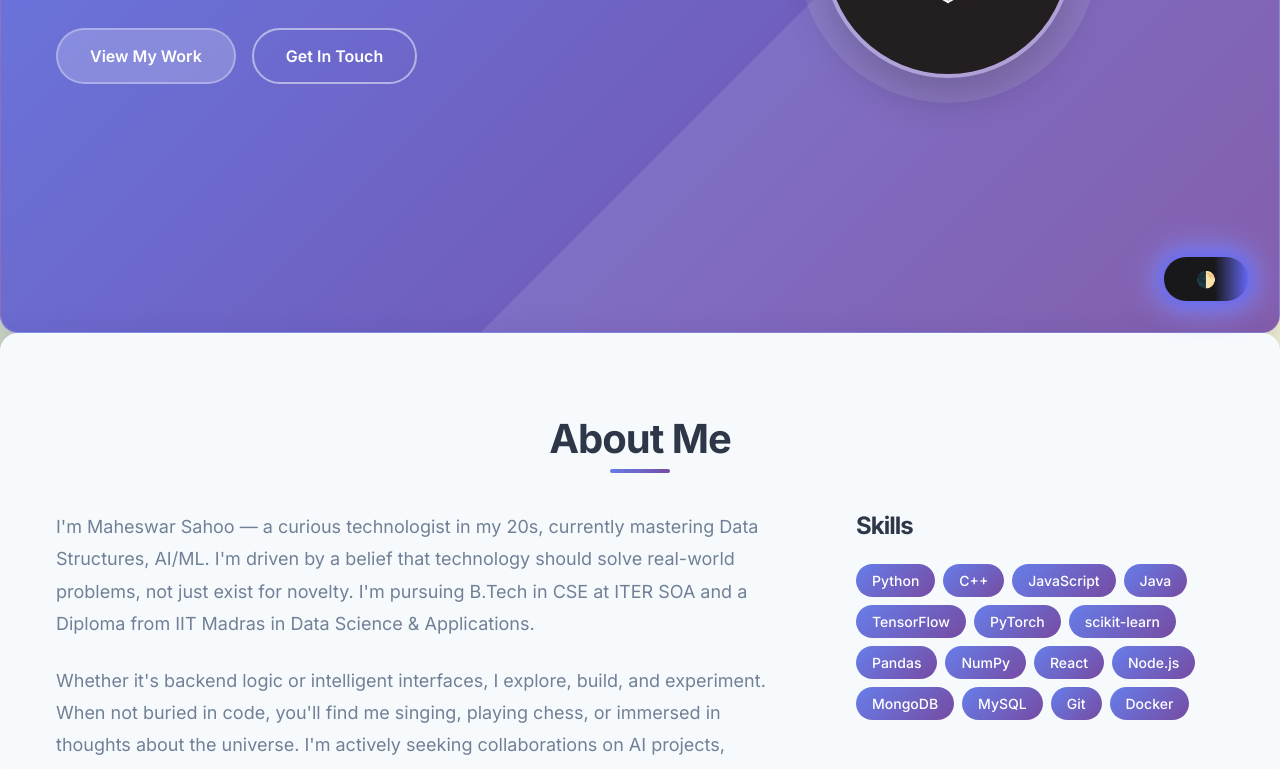
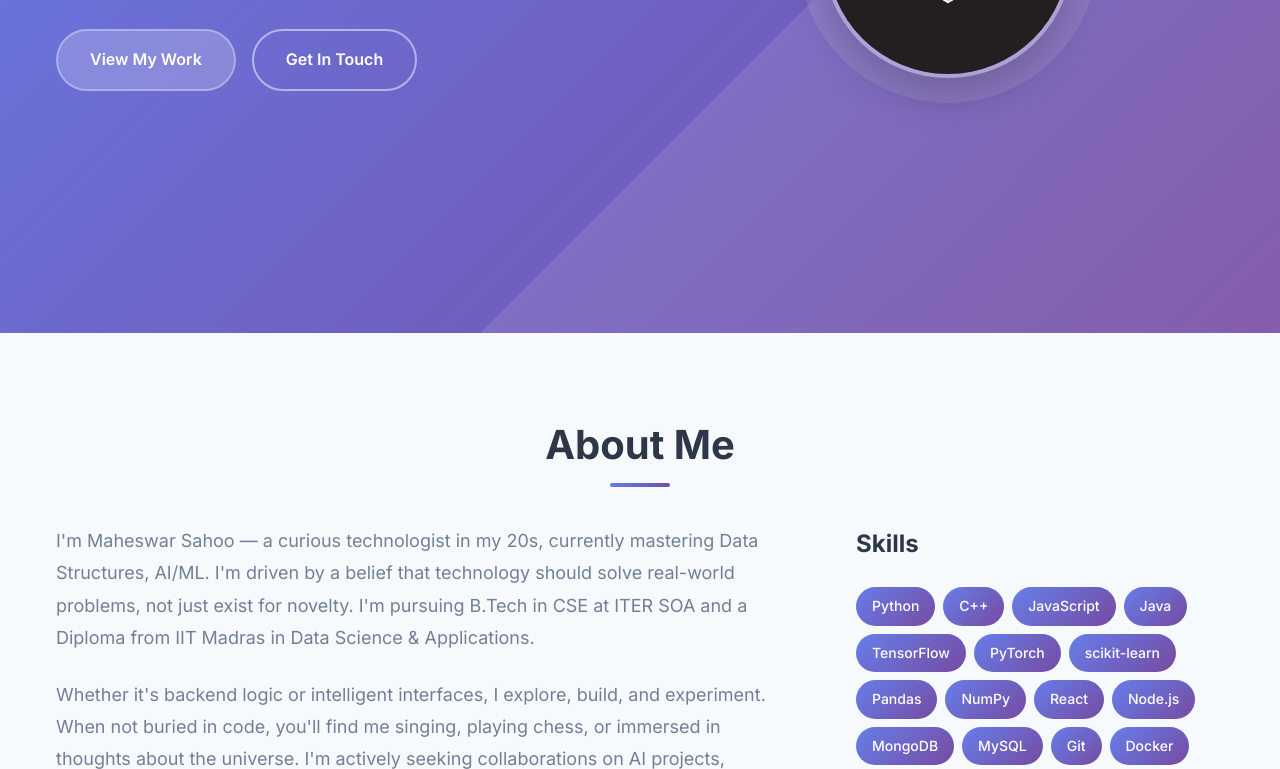
Before and after one commit to maheswar2003/my-website, a plain HTML site: page index.html in a window 1280 px wide. Shown: the part 467-1236 px from the top of the page. Drawn offline with Linux system fonts and the light colour scheme.

Commit message:
Revert "Redesign: Apply modern web design trends, dark mode, glassmorphism, micro-interactions, and accessibility improvements"
This reverts commit 7b5a66c8b4bbc567201f5d7f3cc5af11d55a69b6.

```diff
--- a/script.js
+++ b/script.js
@@ -664,64 +664,6 @@ class PerformanceMonitor {
     }
 }
 
-// Dark mode toggle
-function setDarkMode(enabled) {
-  document.body.classList.toggle('dark-mode', enabled);
-  localStorage.setItem('darkMode', enabled ? '1' : '0');
-}
-
-function toggleDarkMode() {
-  setDarkMode(!document.body.classList.contains('dark-mode'));
-}
-
-// Add dark mode toggle button if not present
-if (!document.getElementById('dark-mode-toggle')) {
-  const toggleBtn = document.createElement('button');
-  toggleBtn.id = 'dark-mode-toggle';
-  toggleBtn.className = 'button glow';
-  toggleBtn.setAttribute('aria-label', 'Toggle dark mode');
-  toggleBtn.style.position = 'fixed';
-  toggleBtn.style.bottom = '2em';
-  toggleBtn.style.right = '2em';
-  toggleBtn.style.zIndex = '1000';
-  toggleBtn.innerHTML = '🌓';
-  toggleBtn.onclick = toggleDarkMode;
-  document.body.appendChild(toggleBtn);
-}
-
-// On load, set dark mode from localStorage
-if (localStorage.getItem('darkMode') === '1') {
-  setDarkMode(true);
-}
-
-// Button micro-interactions (keyboard accessibility)
-document.addEventListener('keydown', function(e) {
-  if ((e.key === 'Enter' || e.key === ' ') && document.activeElement.classList.contains('button')) {
-    document.activeElement.classList.add('active');
-  }
-});
-document.addEventListener('keyup', function(e) {
-  if ((e.key === 'Enter' || e.key === ' ') && document.activeElement.classList.contains('button')) {
-    document.activeElement.classList.remove('active');
-  }
-});
-
-// Apply glassmorphism and glow to relevant elements if not present
-window.addEventListener('DOMContentLoaded', () => {
-  // Add glass class to main content sections if not present
-  document.querySelectorAll('section, .main, .card').forEach(el => {
-    if (!el.classList.contains('glass')) {
-      el.classList.add('glass');
-    }
-  });
-  // Add glow to main CTAs
-  document.querySelectorAll('.cta, .button').forEach(el => {
-    if (!el.classList.contains('glow')) {
-      el.classList.add('glow');
-    }
-  });
-});
-
 // Initialize everything when DOM is ready
 class App {
     constructor() {
--- a/styles.css
+++ b/styles.css
@@ -81,136 +81,18 @@
     --shadow: rgba(0, 0, 0, 0.3);
 }
 
-/* 1. Modern, bold, clean typography */
-body {
-  font-family: 'Inter', 'Segoe UI', Arial, sans-serif;
-  font-size: 18px;
-  color: #222;
-  background: radial-gradient(ellipse at 70% 20%, #dbeafe 0%, #fef9c3 40%, #a7bfc9 100%);
-  min-height: 100vh;
-  margin: 0;
-  -webkit-font-smoothing: antialiased;
-  -moz-osx-font-smoothing: grayscale;
-  transition: background 0.5s, color 0.5s;
+/* Base typography and layout */
+html {
+    font-size: 100%;
 }
 
-h1, h2, h3, h4, h5, h6 {
-  font-family: 'Inter', 'Segoe UI', Arial, sans-serif;
-  font-weight: 800;
-  letter-spacing: -1px;
-  color: #18181b;
-  margin-bottom: 0.5em;
-}
-
-/* 2. Glassmorphism effect for cards/sections */
-.glass {
-  background: rgba(255, 255, 255, 0.25);
-  box-shadow: 0 8px 32px 0 rgba(31, 38, 135, 0.18);
-  backdrop-filter: blur(12px);
-  -webkit-backdrop-filter: blur(12px);
-  border-radius: 18px;
-  border: 1px solid rgba(255, 255, 255, 0.18);
-}
-
-/* 3. Micro-interactions for buttons */
-button, .button, .cta {
-  font-family: inherit;
-  font-size: 1rem;
-  padding: 0.75em 2em;
-  border-radius: 999px;
-  border: none;
-  background: linear-gradient(90deg, #18181b 60%, #6366f1 100%);
-  color: #fff;
-  font-weight: 700;
-  box-shadow: 0 2px 12px 0 rgba(99, 102, 241, 0.18);
-  cursor: pointer;
-  transition: transform 0.15s, box-shadow 0.15s, background 0.3s;
-  outline: none;
-  position: relative;
-  overflow: hidden;
-}
-button:hover, .button:hover, .cta:hover {
-  transform: translateY(-2px) scale(1.04);
-  box-shadow: 0 4px 24px 0 rgba(99, 102, 241, 0.28);
-  background: linear-gradient(90deg, #6366f1 0%, #18181b 100%);
-}
-
-/* 4. Dark mode toggle */
-body.dark-mode {
-  background: radial-gradient(ellipse at 70% 20%, #18181b 0%, #23272f 40%, #0f172a 100%);
-  color: #f3f4f6;
-}
-body.dark-mode h1, body.dark-mode h2, body.dark-mode h3, body.dark-mode h4, body.dark-mode h5, body.dark-mode h6 {
-  color: #f3f4f6;
-}
-body.dark-mode .glass {
-  background: rgba(30, 41, 59, 0.35);
-  border: 1px solid rgba(51, 65, 85, 0.18);
-}
-body.dark-mode button, body.dark-mode .button, body.dark-mode .cta {
-  background: linear-gradient(90deg, #6366f1 60%, #18181b 100%);
-  color: #fff;
-}
-body.dark-mode button:hover, body.dark-mode .button:hover, body.dark-mode .cta:hover {
-  background: linear-gradient(90deg, #18181b 0%, #6366f1 100%);
-}
-
-/* 5. Soft shadows and window overlays */
-.soft-shadow {
-  box-shadow: 0 8px 32px 0 rgba(31, 38, 135, 0.12);
-}
-.window-overlay {
-  position: absolute;
-  top: 0; left: 0; right: 0; bottom: 0;
-  pointer-events: none;
-  background: repeating-linear-gradient(135deg, rgba(255,255,255,0.08) 0 2px, transparent 2px 20px);
-  z-index: 1;
-}
-
-/* 6. Glow effects for buttons/CTAs */
-.glow {
-  box-shadow: 0 0 16px 4px #6366f1, 0 0 32px 8px #818cf8;
-}
-
-/* 7. Smooth transitions and hover effects */
-a {
-  color: #6366f1;
-  text-decoration: none;
-  transition: color 0.2s;
-}
-a:hover {
-  color: #18181b;
-}
-
-/* 8. Accessibility and responsiveness */
-@media (max-width: 600px) {
-  body {
-    font-size: 16px;
-  }
-  h1 {
-    font-size: 2rem;
-  }
-  .glass {
-    padding: 1em;
-  }
-}
-
-:focus {
-  outline: 2px solid #6366f1;
-  outline-offset: 2px;
-}
-
-/* Utility classes for layout */
-.flex-center {
-  display: flex;
-  align-items: center;
-  justify-content: center;
-}
-
-.container {
-  max-width: 1200px;
-  margin: 0 auto;
-  padding: 2em;
+body {
+    font-family: 'Inter', -apple-system, BlinkMacSystemFont, 'Segoe UI', Roboto, sans-serif;
+    line-height: 1.6;
+    color: var(--text-primary);
+    background-color: var(--background);
+    overflow-x: hidden;
+    transition: background-color var(--transition-base), color var(--transition-base);
 }
 
 /* Focus styles for accessibility */
```
